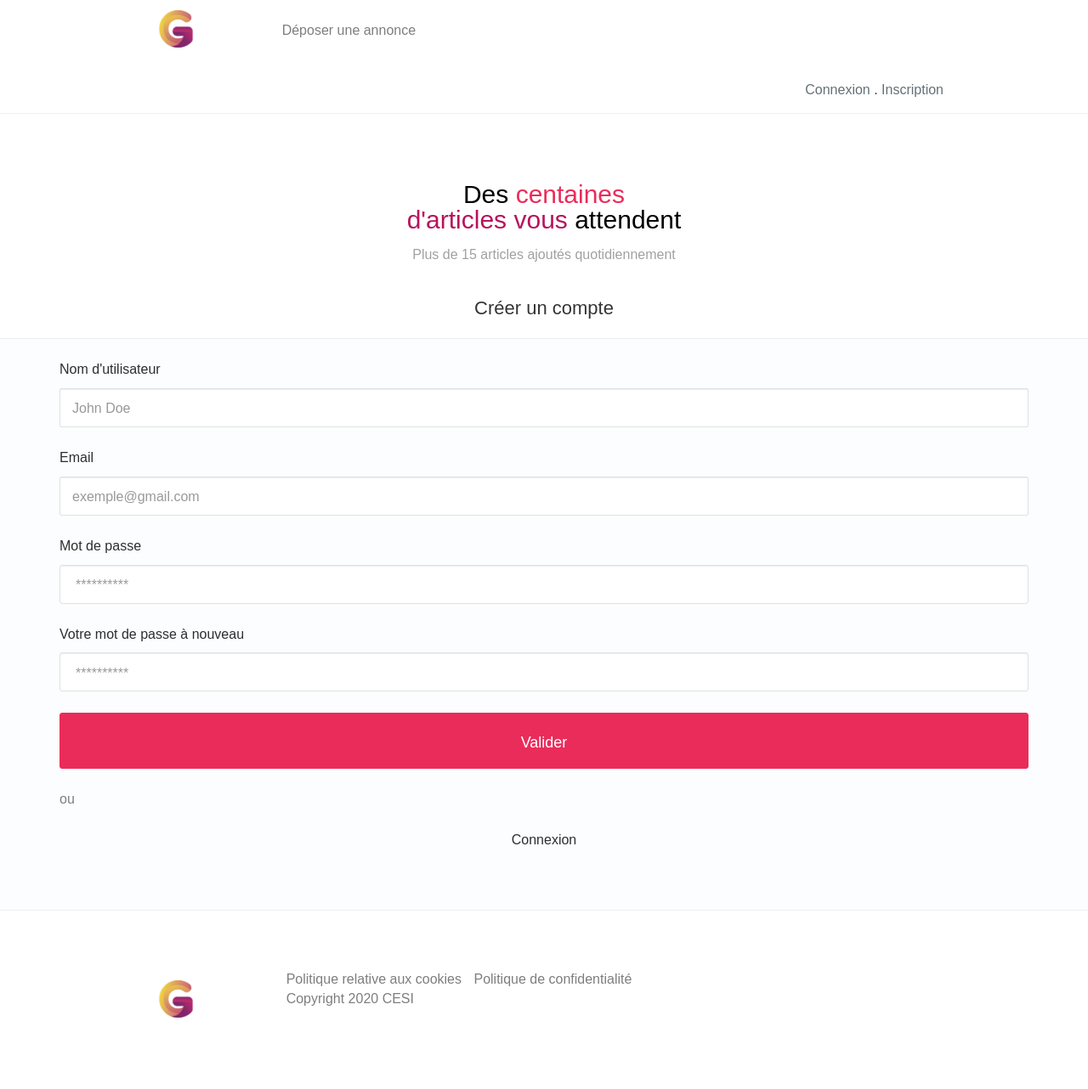
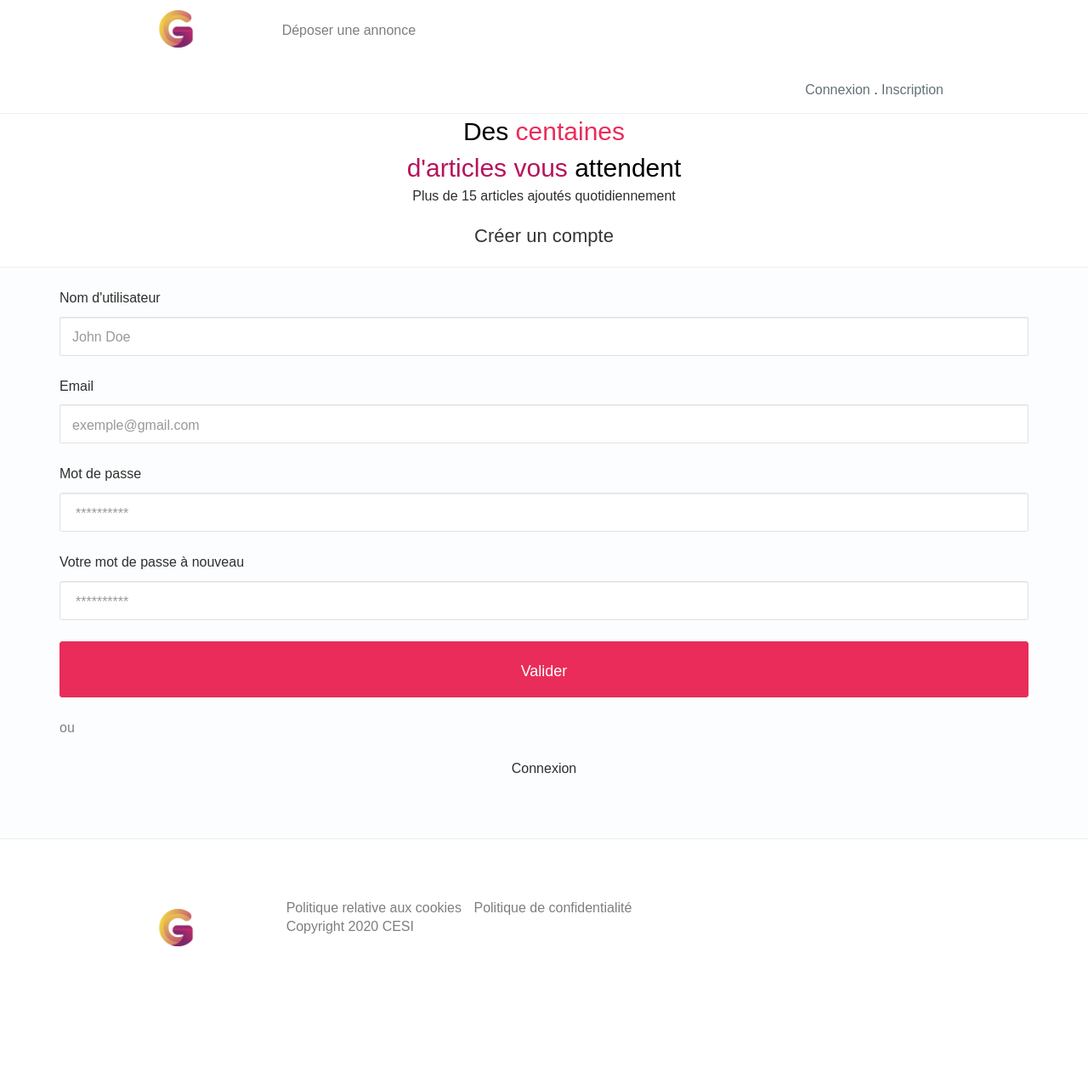
Before and after one commit to apersis/vide-grenier, a PHP site: page /posts/register in a window 1280 px wide. Shown: the whole page at 85% size. After the commit the page ends 1114 px from the top, so only its background shows below. Run offline with PHP 8.4, Linux system fonts and the light colour scheme; some libraries are stand-ins or nearby versions; some web fonts are replaced.

Commit message:
pages login/register à verifier

```diff
--- a/App/Views/User/register.html
+++ b/App/Views/User/register.html
@@ -16,9 +16,9 @@
                     Des <span class="color-active">centaines<br> </span> <span class="color-b1">d'articles vous
                 </span>attendent
                 </div>
-                <div class="overtext">
-                    Plus de 15 articles ajoutés quotidiennement
-                </div>
+            </div>
+            <div class="overtext">
+                Plus de 15 articles ajoutés quotidiennement
             </div>
             <div class="login-window">
                 <div class="l-head">
--- a/public/style/main.css
+++ b/public/style/main.css
@@ -2048,18 +2048,19 @@ footer .f-lang .btn-default {
 
 .login-wraper {
   position: relative;
-  margin-top: 50px;
 }
 
 /*taille formulaire MODIF*/
-.login-wraper .login-window {
-  position: relative;
-  width: 570px;
-  top: 50%;
-  left: 50%;
-  margin-left: -2px;
-
-}
+
+@media only screen and (min-width: 1360px) {
+  .login-wraper .login-window {
+    margin-left: 300px;
+    margin-right: 300px;
+  }
+}
+
+
+
 .login-wraper .login-window .l-head {
   background-color: #ffffff;
   padding: 40px;
@@ -2078,7 +2079,7 @@ footer .f-lang .btn-default {
 }
 */
 .login-wraper .login-window .l-form {
-  text-align: left;
+  text-align: center;
   background-color: #fbfdfe;
   border-bottom-left-radius: 3px;
   border-bottom-right-radius: 3px;
@@ -2148,12 +2149,8 @@ footer .f-lang .btn-default {
 }
 
 .banner-text {
-  position: relative;
-  top: 50%;
-  left: 50%;
-  margin-top: -50px;
-  margin-left: -580px;
-  width: 550px;
+  display: flex;
+  justify-content: center;
 }
 .banner-text .line {
   height: 1px;
@@ -2162,18 +2159,15 @@ footer .f-lang .btn-default {
   width: 280px;
 }
 .banner-text .b-text {
-  color: #ffffff;
+  color: #000000;
   font-size: 80px;
-  text-align: left;
-  line-height: 80px;
+  text-align: center;
 }
 
 /*deplace le texte MODIF*/
-@media only screen and (min-width: 1365px) {
+@media only screen and (min-width: 767px) {
   .banner-text .b-text {
-    color: #000000;
-    /*margin-top: 100px;*/
-
+    text-align: center;
   }
 }
 .banner-text .b-text .color-b1 {
@@ -2188,7 +2182,7 @@ footer .f-lang .btn-default {
 .banner-text .overtext {
   margin-top: 30px;
   color: #a1a1a1;
-  text-align: left;
+  text-align: center;
 }
 
 @media (min-width: 100px) and (max-width: 1365px) {
@@ -2199,19 +2193,18 @@ footer .f-lang .btn-default {
     margin-top: 0;
     margin-left: 0;
     width: auto;
+    text-align: center;
+
   }
   .banner-text .line {
     display: none;
   }
+
   .banner-text .b-text {
     color: #000000;
     font-size: 30px;
-    text-align: center;
-    line-height: 30px;
-    padding-top: 30px;
   }
   .banner-text .overtext {
-    margin: 15px 0;
     color: #a1a1a1;
     text-align: center;
   }
--- a/style/_account.scss
+++ b/style/_account.scss
@@ -90,16 +90,12 @@
 }
 
 .banner-text {
-  position: relative;
-  top: 50%;
-  left: 50%;
-  margin-top: -50px;
-  margin-left: -580px;
-  width: 550px;
+  display: flex;
+  justify-content: center;
   .line {
     height: 1px;
     border-top: solid 1px $c-active;
-    padding-bottom: 50px;
+    padding-bottom: 70px;
     width: 280px;
   }
   .b-text {
@@ -137,13 +133,9 @@
     }
     .b-text {
       color: #000000;
-      font-size: 30px;
       text-align: center;
-      line-height: 30px;
-      padding-top: 30px;
     }
     .overtext {
-      margin: 15px 0;
       color: #a1a1a1;
       text-align: center;
     }
```
